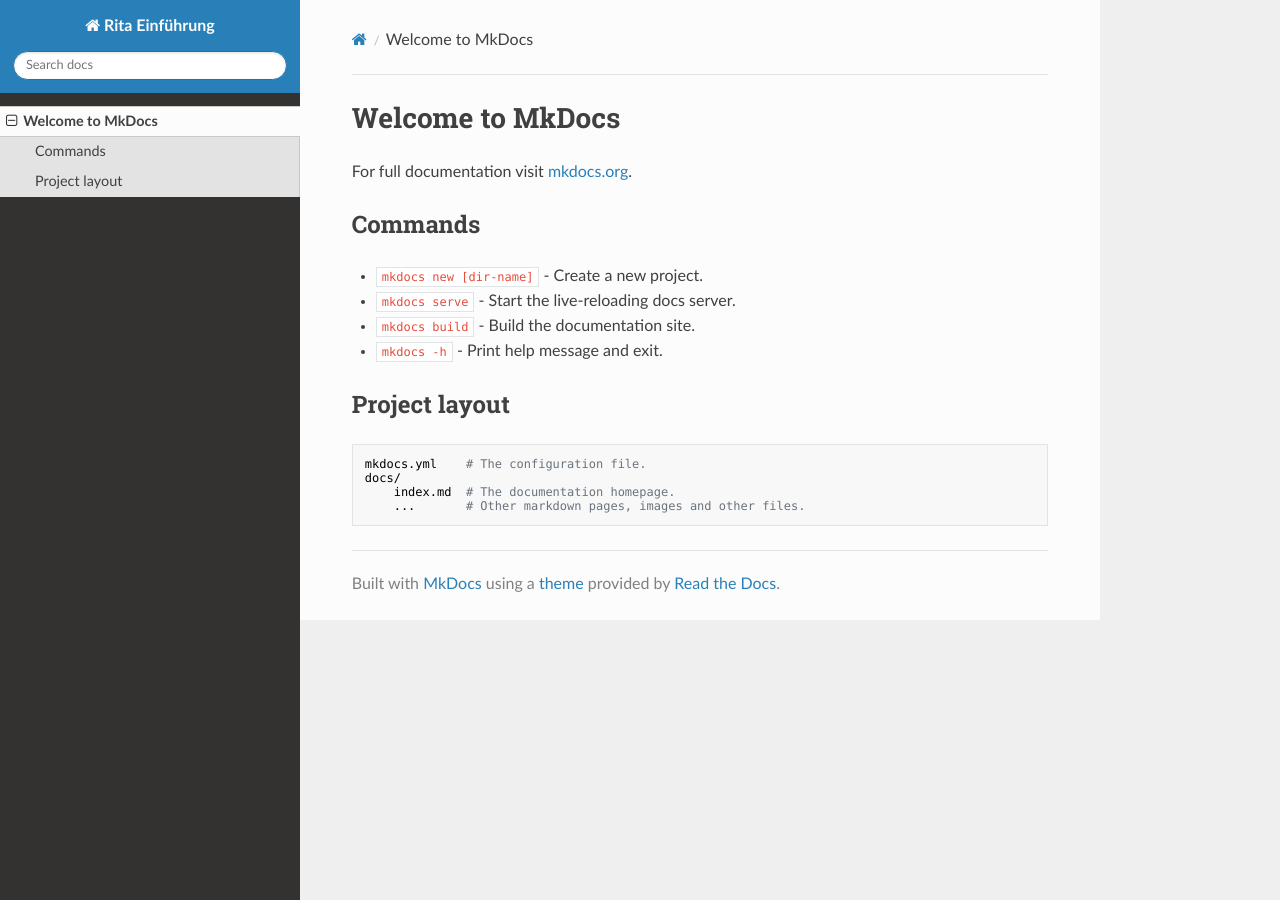
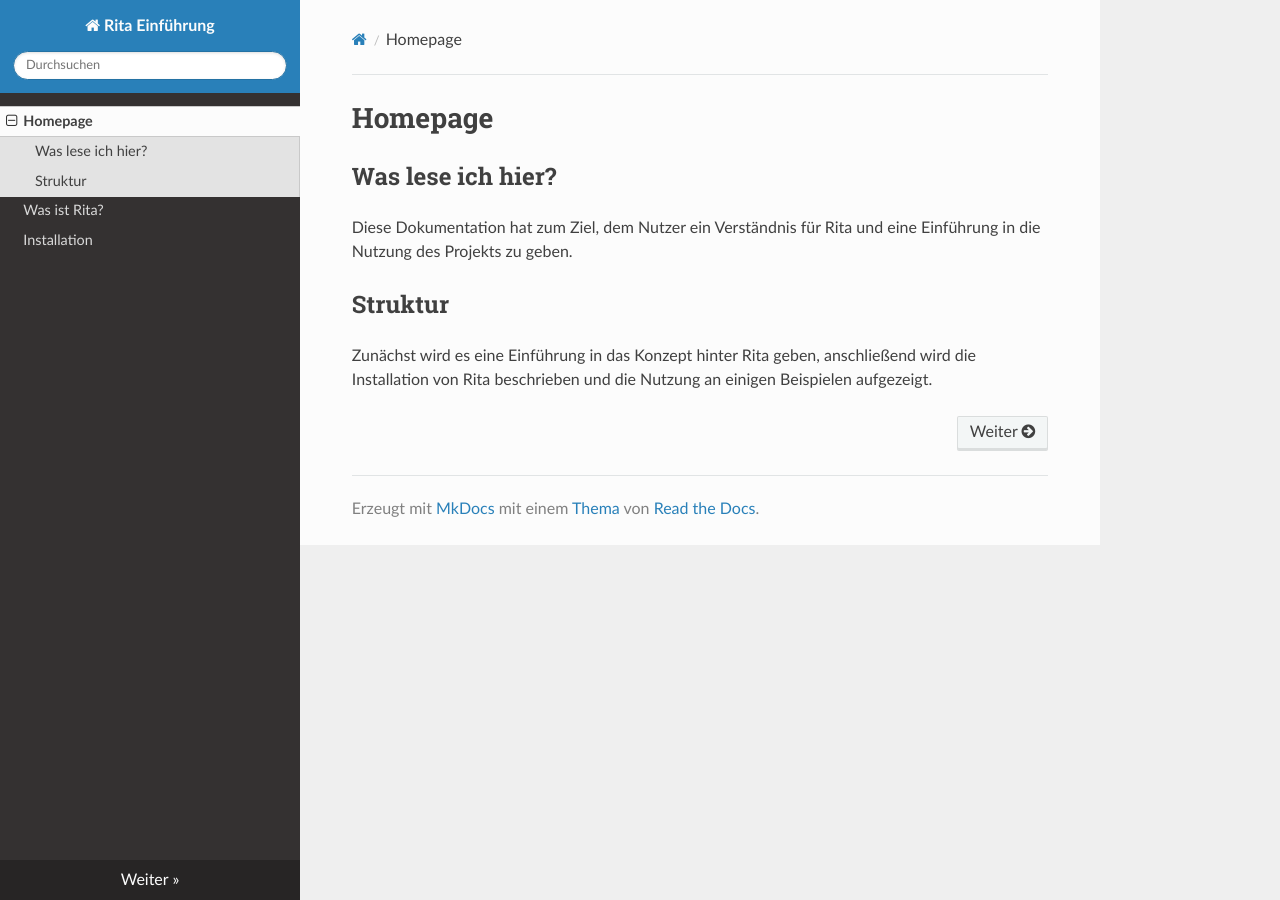
Before and after one commit to educorvi/rita_einfuehrung, an MkDocs documentation site: the page built from docs/index.md, in a window 1280 px wide. Built offline with MkDocs 1.6.1, drawn with Linux system fonts in a browser that asks for light colours; nearby versions of some CDN libraries.

Commit message:
struktur und readme

```diff
--- /dev/null
+++ b/docs/01_rita.md
@@ -0,0 +1 @@
+# Was ist Rita?
--- /dev/null
+++ b/docs/02_intallation.md
@@ -0,0 +1,3 @@
+# Installation
+## Docker
+## Bare Metal
--- a/docs/index.md
+++ b/docs/index.md
@@ -1,17 +1,6 @@
-# Welcome to MkDocs
+# Homepage
+## Was lese ich hier?
+Diese Dokumentation hat zum Ziel, dem Nutzer ein Verständnis für Rita und eine Einführung in die Nutzung des Projekts zu geben.
 
-For full documentation visit [mkdocs.org](https://www.mkdocs.org).
-
-## Commands
-
-* `mkdocs new [dir-name]` - Create a new project.
-* `mkdocs serve` - Start the live-reloading docs server.
-* `mkdocs build` - Build the documentation site.
-* `mkdocs -h` - Print help message and exit.
-
-## Project layout
-
-    mkdocs.yml    # The configuration file.
-    docs/
-        index.md  # The documentation homepage.
-        ...       # Other markdown pages, images and other files.
+## Struktur
+Zunächst wird es eine Einführung in das Konzept hinter Rita geben, anschließend wird die Installation von Rita beschrieben und die Nutzung an einigen Beispielen aufgezeigt.
--- a/mkdocs.yml
+++ b/mkdocs.yml
@@ -1,2 +1,5 @@
 site_name: Rita Einführung
-theme: readthedocs
+site_url: https://educorvi.github.io/rita_einfuehrung/
+theme:
+  name: readthedocs
+  locale: de
```
Also changed, not shown: README.md (added, +11 -0 lines), 1 other file.
